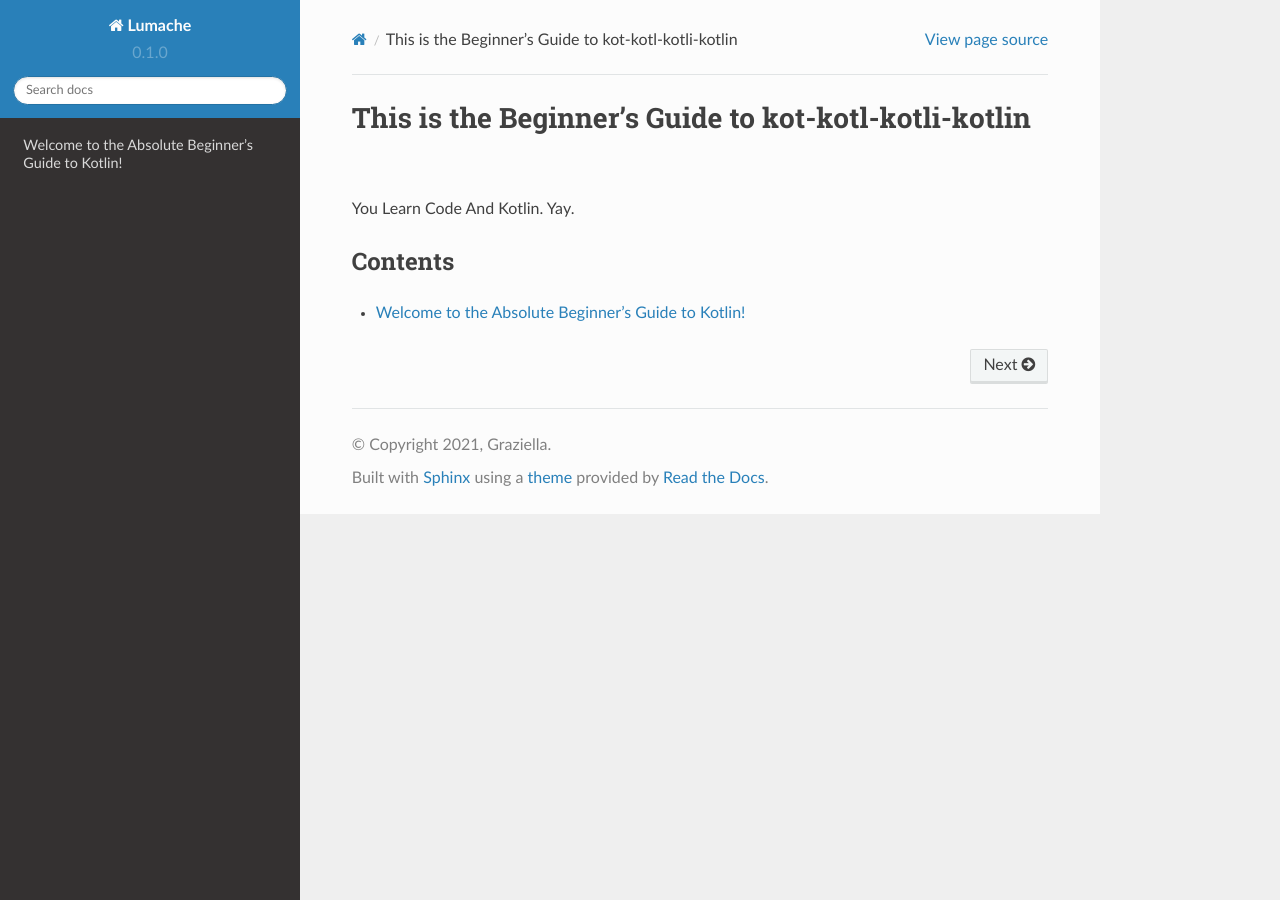
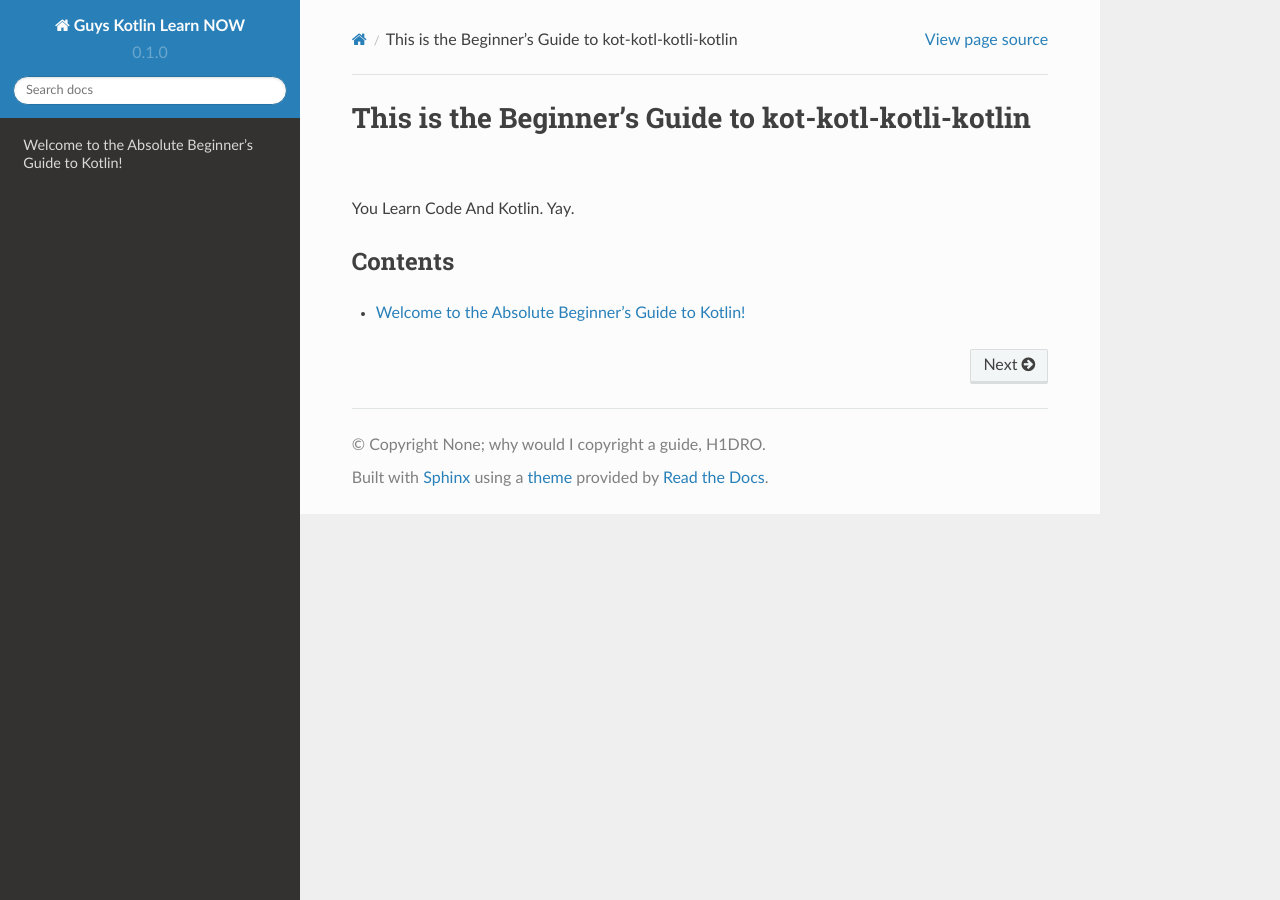
Before and after one commit to Michael540coder/kotlin-beginners, a Sphinx documentation site: the page built from docs/source/index.rst, in a window 1280 px wide. Built offline with Sphinx 7.4.7 and the Read the Docs theme 2.0.0, drawn with Linux system fonts in a browser that asks for light colours.

Commit message:
Update conf.py

```diff
--- a/docs/source/conf.py
+++ b/docs/source/conf.py
@@ -2,9 +2,9 @@
 
 # -- Project information
 
-project = 'Lumache'
-copyright = '2021, Graziella'
-author = 'Graziella'
+project = 'Guys Kotlin Learn NOW'
+copyright = 'None; why would I copyright a guide, H1DRO'
+author = 'H1DRO'
 
 release = '0.1'
 version = '0.1.0'
```
